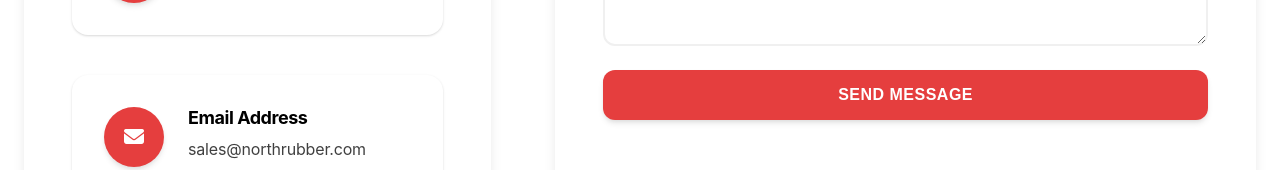
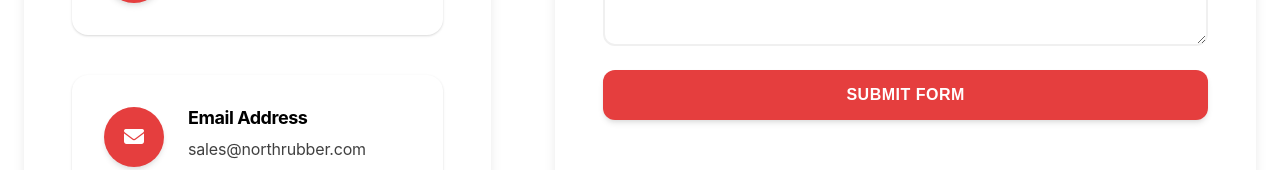
Before and after one commit to northrubber/northrubber, a React (Create React App) app: page /contact in a window 1280 px wide. Shown: the part 1000-1170 px from the top of the page. Built offline with nearby package versions, Linux system fonts and the light colour scheme.

Commit message:
favicon update

```diff
--- a/src/pages/Contact.js
+++ b/src/pages/Contact.js
@@ -4,54 +4,29 @@ import { motion } from 'framer-motion';
 import './Contact.css';
 
 function Contact() {
-  const [formData, setFormData] = useState({
-    name: '',
-    email: '',
-    phone: '',
-    company: '',
-    message: ''
+  const [result, setResult] = useState("");
+
+  const onSubmit = async (event) => {
+    event.preventDefault();
+    setResult("Sending....");
+    const formData = new FormData(event.target);
+
+    formData.append("access_key", "3db35928-3a0a-4f5c-ae1c-e5a0d23aa11c");
+
+    const response = await fetch("https://api.web3forms.com/submit", {
+      method: "POST",
+      body: formData
     });
 
-  const [formStatus, setFormStatus] = useState({
-    submitted: false,
-    success: false,
-    message: ''
-  });
+    const data = await response.json();
 
-  const handleChange = (e) => {
-    const { name, value } = e.target;
-    setFormData(prevState => ({
-      ...prevState,
-      [name]: value
-    }));
-  };
-
-  const handleSubmit = (e) => {
-    e.preventDefault();
-    // Simulate form submission
-    setFormStatus({
-      submitted: true,
-      success: true,
-      message: 'Thank you for your message. Our team will contact you shortly!'
-    });
-
-    // Reset form after submission (in real app, this would be in the .then() of an API call)
-    setFormData({
-      name: '',
-      email: '',
-      phone: '',
-      company: '',
-      message: ''
-    });
-
-    // After 5 seconds, reset the form status
-    setTimeout(() => {
-      setFormStatus({
-        submitted: false,
-        success: false,
-        message: ''
-      });
-    }, 5000);
+    if (data.success) {
+      setResult("Form Submitted Successfully");
+      event.target.reset();
+    } else {
+      console.log("Error", data);
+      setResult(data.message);
+    }
   };
 
   return (
@@ -140,20 +115,19 @@ function Contact() {
           >
             <h2>Send Us A Message</h2>
 
-            {formStatus.submitted ? (
-              <div className={`form-message ${formStatus.success ? 'success' : 'error'}`}>
-                {formStatus.message}
+            {result && (
+              <div className={`form-message ${result === "Form Submitted Successfully" ? 'success' : 'error'}`}>
+                {result}
               </div>
-            ) : (
-              <form className="contact-form" onSubmit={handleSubmit}>
+            )}
+
+            <form className="contact-form" onSubmit={onSubmit}>
               <div className="form-group">
                 <label htmlFor="name">Your Name *</label>
                 <input
                   type="text"
                   id="name"
                   name="name"
-                    value={formData.name}
-                    onChange={handleChange}
                   required
                 />
               </div>
@@ -165,8 +139,6 @@ function Contact() {
                     type="email"
                     id="email"
                     name="email"
-                      value={formData.email}
-                      onChange={handleChange}
                     required
                   />
                 </div>
@@ -177,8 +149,6 @@ function Contact() {
                     type="tel"
                     id="phone"
                     name="phone"
-                      value={formData.phone}
-                      onChange={handleChange}
                   />
                 </div>
               </div>
@@ -189,8 +159,6 @@ function Contact() {
                   type="text"
                   id="company"
                   name="company"
-                    value={formData.company}
-                    onChange={handleChange}
                 />
               </div>
 
@@ -200,8 +168,6 @@ function Contact() {
                   id="message"
                   name="message"
                   rows="5"
-                    value={formData.message}
-                    onChange={handleChange}
                   required
                 ></textarea>
               </div>
@@ -212,10 +178,9 @@ function Contact() {
                 whileHover={{ scale: 1.02 }}
                 whileTap={{ scale: 0.98 }}
               >
-                  Send Message
+                Submit Form
               </motion.button>
             </form>
-            )}
           </motion.div>
         </div>
       </section>
```
Lines whose indentation alone changed are shown as unchanged.
